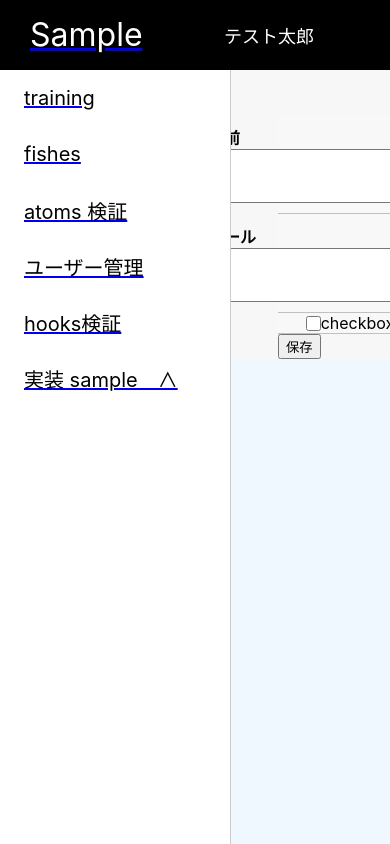
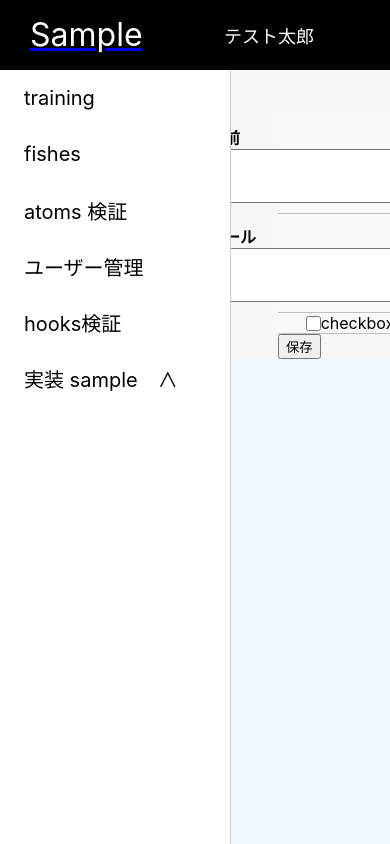
Before and after one commit to Snails8/react-module, a React (Create React App) app in the folder frontend/: page /form in a window 390 px wide. Shown: the top 844 px of the page. Built offline with nearby package versions, Linux system fonts and the light colour scheme.

Commit message:
add: sidebar のデザインをresponsiveに変更

```diff
--- a/frontend/src/components/organisms/Sidebar/Sidebar.module.css
+++ b/frontend/src/components/organisms/Sidebar/Sidebar.module.css
@@ -4,7 +4,7 @@
   position: fixed;
   height: 100%;
   width: var(--sidebar-padding-left);
-  top: 70px; /** global-headerとの調整 */
+  top: var(--global-header-height); /** global-headerとの調整 */
   z-index: 100;
 }
 
@@ -15,7 +15,6 @@
   height: 56px;
   padding-left: 24px;
   transition: background-color 0.3s ease-out;
-  width: 176px;
 }
 
 .link_container :hover {
@@ -26,16 +25,13 @@
   background-color: #a0a0a0;
 }
 
-.selected_color {
-  background-color: #a0a0a0;
-}
-
-.selected_color {
-  background-color: #a0a0a0;
-}
-
 /* ---- label ---- */
 .label {
   color: black;
   font-size: 20px;
 }
+
+/* link */
+.link {
+  text-decoration: none; /** link下線 の表示をなしに */
+}
--- a/frontend/src/components/organisms/Sidebar/Sidebar.tsx
+++ b/frontend/src/components/organisms/Sidebar/Sidebar.tsx
@@ -11,58 +11,60 @@ export const Sidebar = memo((props: SidebarProps) => {
   const [clickStatePage, setClickStatePage] = useState(currentPath.startsWith('/inspects'));
   const [clickSamplePage, setClickSamplePage] = useState(currentPath.startsWith('/samples'));
 
+  const activeColor = "#f7f7f7";
+
   return (
     <div className={styles.container}>
-      <Link to="/training">
-        <div className={ styles.link_container }>
+      <Link to="/training" className={styles.link}>
+        <div className={ styles.link_container } style={currentPath === '/training' ? {backgroundColor: activeColor} : {}}>
           <div className={ styles.label} >training</div>
         </div>
       </Link>
-      <Link to="/fishes">
-        <div className={ styles.link_container }>
+      <Link to="/fishes" className={styles.link}>
+        <div className={ styles.link_container } style={currentPath === '/fishes' ? {backgroundColor: activeColor} : {}}>
           <div className={ styles.label} >fishes</div>
         </div>
       </Link>
-      <Link to="/atoms">
-        <div className={ styles.link_container }>
+      <Link to="/atoms" className={styles.link}>
+        <div className={ styles.link_container } style={currentPath === '/atoms' ? {backgroundColor: activeColor} : {}}>
           <div className={ styles.label} >atoms 検証</div>
         </div>
       </Link>
-      <Link to="/users">
-        <div className={ styles.link_container }>
+      <Link to="/users" className={styles.link}>
+        <div className={ styles.link_container } style={currentPath === '/users' ? {backgroundColor: activeColor} : {}}>
           <div className={ styles.label} >ユーザー管理</div>
         </div>
       </Link>
-      <Link to="/inspects">
+      <Link to="/inspects" className={styles.link} style={currentPath === '/inspects' ? {backgroundColor: activeColor} : {}}>
         <div className={styles.link_container} onClick={() => setClickStatePage(!clickStatePage)}>
           <div className={ styles.label} > hooks検証</div>
         </div>
       </Link>
       { clickStatePage &&
         <div>
-          <Link to="/memo">
-            <div className={ styles.link_container }>
+          <Link to="/memo" className={styles.link}>
+            <div className={ styles.link_container } style={currentPath === '/memo' ? {backgroundColor: activeColor} : {}}>
               <div className={styles.link_container}>
                 <div className={ styles.label}>memo検証</div>
               </div>
             </div>
           </Link>
-          <Link to="/useMemo">
-            <div className={ styles.link_container }>
+          <Link to="/useMemo" className={styles.link}>
+            <div className={ styles.link_container } style={currentPath === '/useMemo' ? {backgroundColor: activeColor} : {}}>
               <div className={styles.link_container}>
                 <div className={ styles.label} >useMemo検証</div>
               </div>
             </div>
           </Link>
-          <Link to="/useCallBack">
-            <div className={ styles.link_container }>
+          <Link to="/useCallBack" className={styles.link}>
+            <div className={ styles.link_container } style={currentPath === '/useCallBack' ? {backgroundColor: activeColor} : {}}>
               <div className={styles.link_container}>
                 <div className={ styles.label} >useCallBack検証</div>
               </div>
             </div>
           </Link>
-          <Link to="/states">
-            <div className={ styles.link_container }>
+          <Link to="/states" className={styles.link}>
+            <div className={ styles.link_container } style={currentPath === '/states' ? {backgroundColor: activeColor} : {}}>
               <div className={styles.link_container}>
                 <div className={ styles.label} >状態保持検証</div>
               </div>
@@ -70,29 +72,29 @@ export const Sidebar = memo((props: SidebarProps) => {
           </Link>
         </div>
       }
-      <Link to="/samples">
+      <Link to="/samples" className={styles.link}>
         <div className={styles.link_container} onClick={() => setClickSamplePage(!clickSamplePage)}>
           <div className={ styles.label} >{clickSamplePage ? "実装 sample　∨" : "実装 sample　∧"}</div>
         </div>
       </Link>
       { clickSamplePage &&
         <div>
-          <Link to="/form">
-            <div className={ styles.link_container }>
+          <Link to="/form" className={styles.link}>
+            <div className={ styles.link_container } style={currentPath === '/form' ? {backgroundColor: activeColor} : {}}>
               <div className={styles.link_container}>
                 <div className={ styles.label} >フォーム検証</div>
               </div>
             </div>
           </Link>
-          <Link to="/parent-tab">
-            <div className={ styles.link_container }>
+          <Link to="/parent-tab" className={styles.link}>
+            <div className={ styles.link_container } style={currentPath === '/parent-tab' ? {backgroundColor: activeColor} : {}}>
               <div className={styles.link_container}>
                 <div className={ styles.label} >タブ間通信検証</div>
               </div>
             </div>
           </Link>
-          <Link to="/download-file">
-            <div className={ styles.link_container }>
+          <Link to="/download-file" className={styles.link}>
+            <div className={ styles.link_container } style={currentPath === '//download-file' ? {backgroundColor: activeColor} : {}}>
               <div className={styles.link_container}>
                 <div className={ styles.label} >CSV・Excel 関連</div>
               </div>
```
